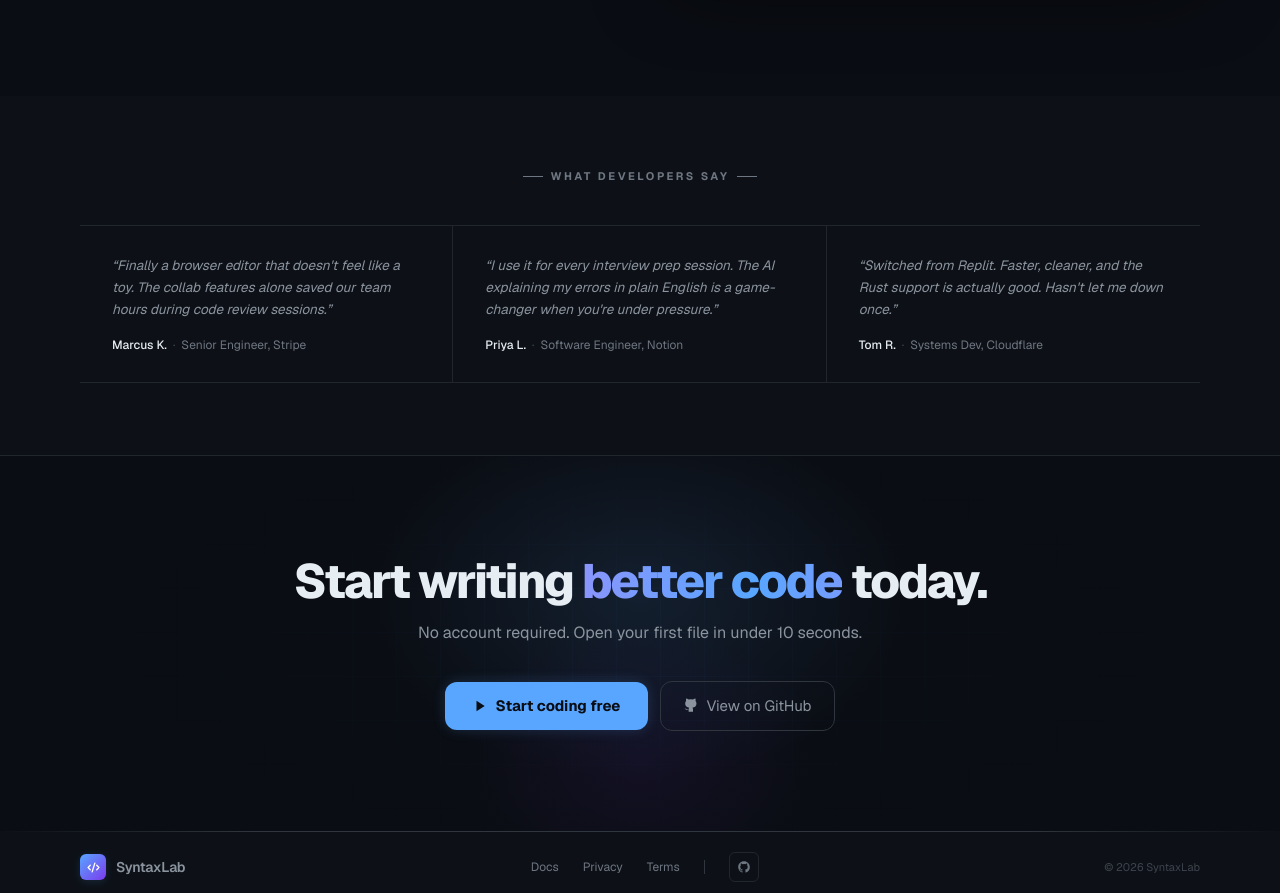
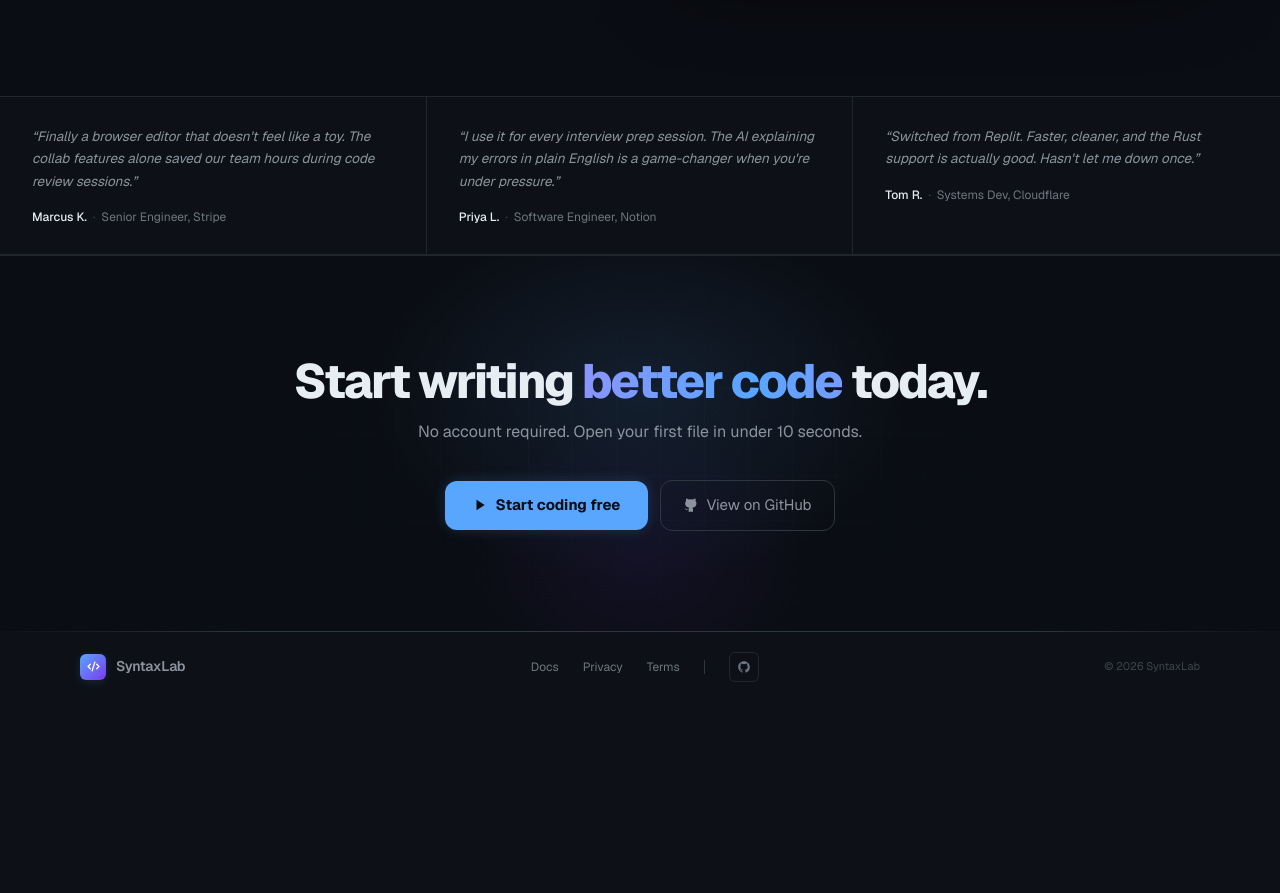
Before and after one commit to skdonepudi/syntaxlab, a Next.js app: page / in a window 1280 px wide. Shown: the part 2853-3746 px from the top of the page. After the commit the page ends 3555 px from the top, so only its background shows below. Built offline with nearby package versions, Linux system fonts and the light colour scheme.

Commit message:
remove: 'What developers say' eyebrow label from social proof
Co-Authored-By: Claude Sonnet 4.6 <noreply@anthropic.com>

```diff
--- a/app/landing/page.tsx
+++ b/app/landing/page.tsx
@@ -1517,17 +1517,8 @@ function SocialProof() {
     <section
       ref={sectionRef}
       className="relative z-10 w-full"
-      style={{ padding: "72px 80px", background: "#0d1117" }}
+      style={{ padding: "0", background: "#0d1117" }}
     >
-      <div
-        className="landing-fade-up flex items-center justify-center gap-2 mb-10"
-        style={{ fontSize: 11, fontWeight: 700, letterSpacing: "2.5px", textTransform: "uppercase", color: "#6e7681" }}
-      >
-        <span style={{ width: 20, height: 1, background: "#6e7681", display: "inline-block" }} />
-        What developers say
-        <span style={{ width: 20, height: 1, background: "#6e7681", display: "inline-block" }} />
-      </div>
-
       {/* Testimonials — minimal pull-quote strip */}
       <div
         className="landing-fade-up"
```
